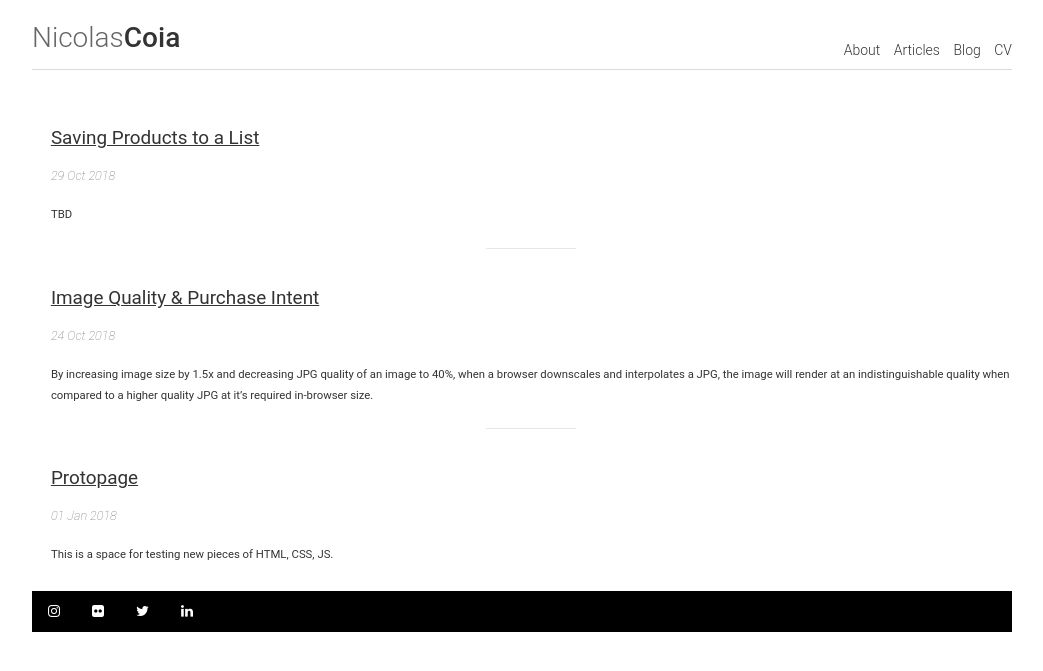
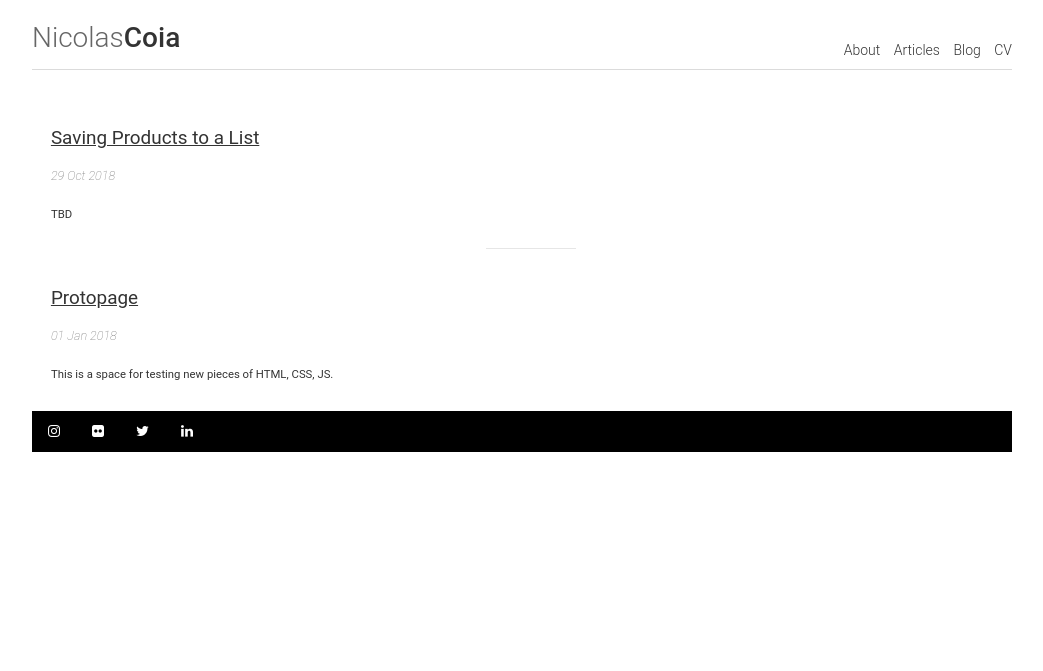
Before and after one commit to dyutibarma/monochrome, a Jekyll site: the page built from articles.html, in a window 1280 px wide. Shown: the top 671 px of the page, without its empty margins (118-1161 px from the left). Built offline with Jekyll 4.4.1, drawn with Linux system fonts in a browser that asks for light colours; some of the changed lines change nothing that is shown.

Commit message:
Update and rename _posts/2018-10-24-image-quality-purchase-intent.md to _portfolio/2018-10-24-image-quality-purchase-intent.md

```diff
--- a/_posts/2018-10-24-image-quality-purchase-intent.md
+++ b/_portfolio/2018-10-24-image-quality-purchase-intent.md
@@ -2,6 +2,7 @@
 title:  Image Quality & Purchase Intent
 description: Overview of the perception of quality and delivering the appropriate quality image based on a customers liklihood to purchase
 header: Image Quality & Purchase Intent
+image: coianac.github.io/img/proto-1.jpg
 categories: [portfolio, blog]
 tags: [ecommerce, research]
 excerpt_separator: <!--more-->
```
